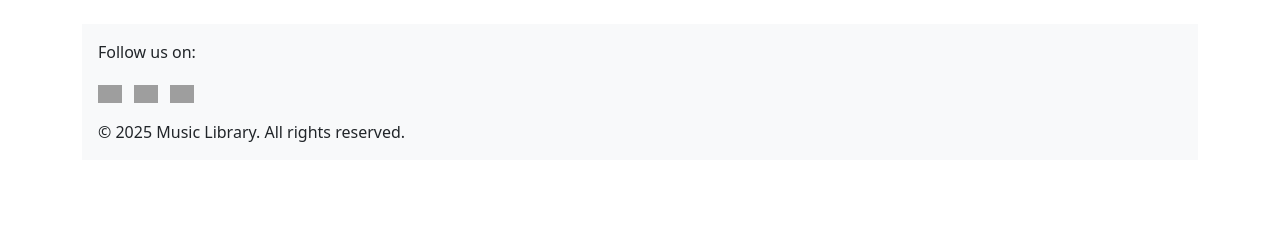
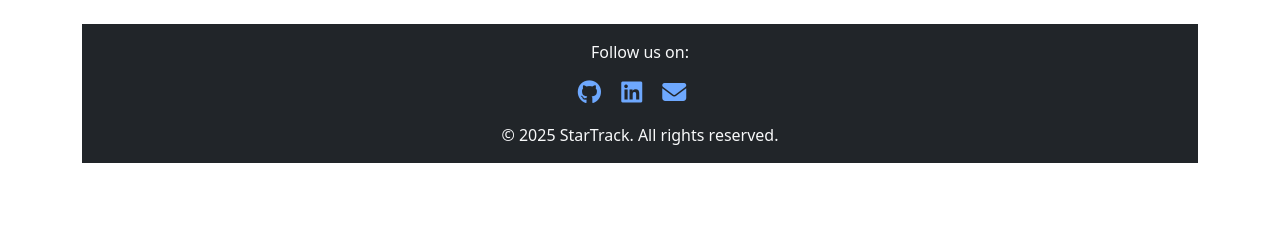
Before and after one commit to Georgeburn94/StarTrack, a Django app: page /artist_list/ in a window 1280 px wide. Shown: the part 121-361 px from the top of the page. Run offline with Django 4.2, Linux system fonts and the light colour scheme; the visitor is signed in with stand-in values (Sample User, id 1); data that the repository does not hold is empty; some libraries are stand-ins or nearby versions; grey boxes are pictures that could not be loaded.

Commit message:
refactor: restore artist deletion logic and update footer styling

```diff
--- a/startrack/templates/base.html
+++ b/startrack/templates/base.html
@@ -92,19 +92,19 @@
 
 
     <!-- Footer -->
-    <footer class="bg-light text-center text-lg-start mt-4">
-        <div class="container p-3">
+    <footer class="bg-dark text-light  text-lg-start mt-4" data-bs-theme="dark">
+        <div class="container p-3 text-center">
             <p>Follow us on:</p>
-            <a href="https://facebook.com" target="_blank" class="me-2">
-                <img src="https://img.icons8.com/color/48/facebook.png" alt="Facebook" style="width:24px;">
+            <a href="https://github.com/georgeburn94/" target="_blank" class="me-3">
+                <i class="fab fa-github" style="font-size: 24px;"></i>
             </a>
-            <a href="https://twitter.com" target="_blank" class="me-2">
-                <img src="https://img.icons8.com/color/48/twitter.png" alt="Twitter" style="width:24px;">
+            <a href="https://www.linkedin.com/in/george-burn/" target="_blank" class="me-3">
+                <i class="fab fa-linkedin" style="font-size: 24px;"></i>
             </a>
-            <a href="https://instagram.com" target="_blank">
-                <img src="https://img.icons8.com/color/48/instagram-new.png" alt="Instagram" style="width:24px;">
+            <a href="mailto:georgeburn94@gmail.com" class="me-3">
+                <i class="fas fa-envelope" style="font-size: 24px;"></i>
             </a>
-            <p class="mt-3 mb-0">&copy; 2025 Music Library. All rights reserved.</p>
+            <p class="mt-3 mb-0">&copy; 2025 StarTrack. All rights reserved.</p>
         </div>
     </footer>
 
```
Also changed, not shown: signals.py (renamed from startrack/signals.py).
